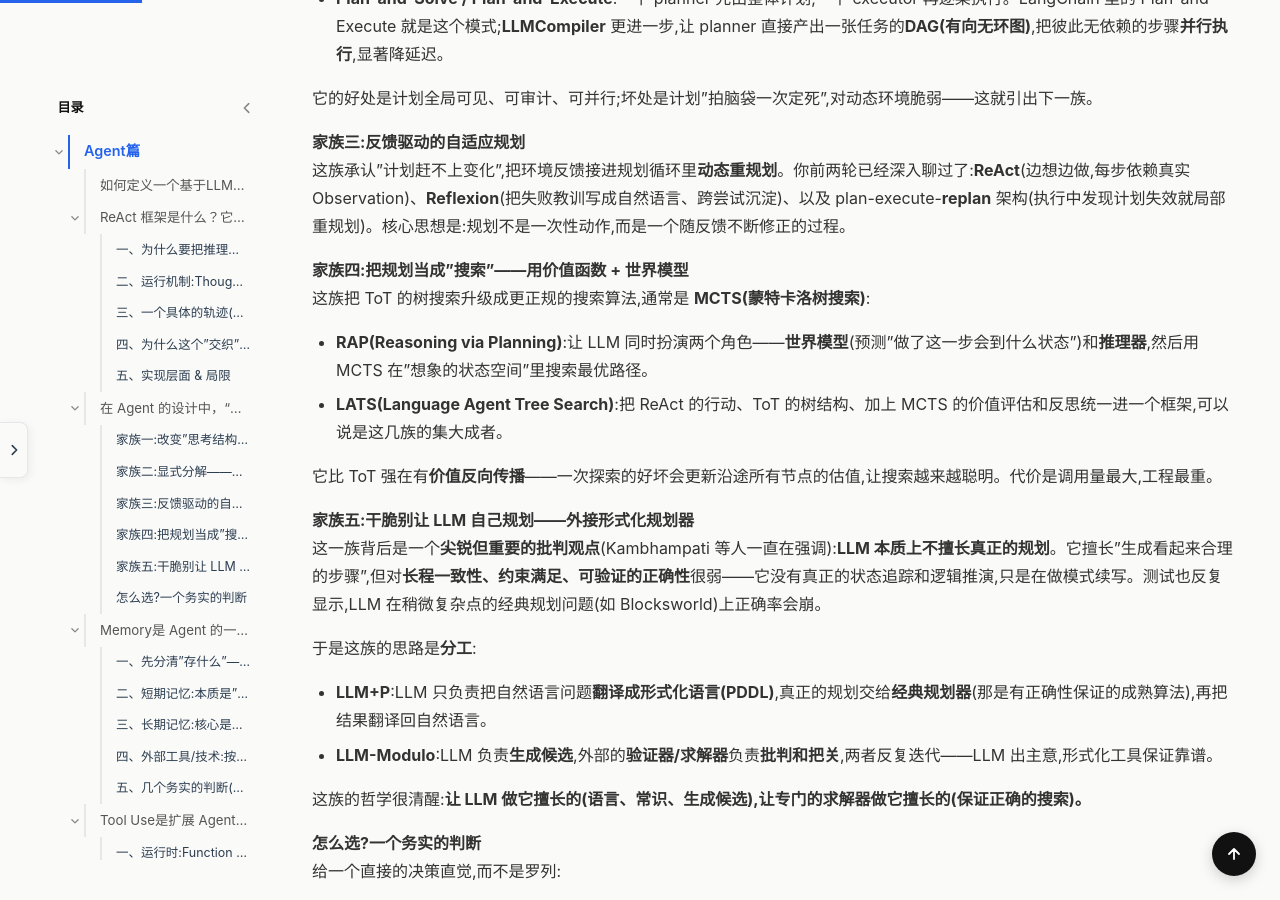
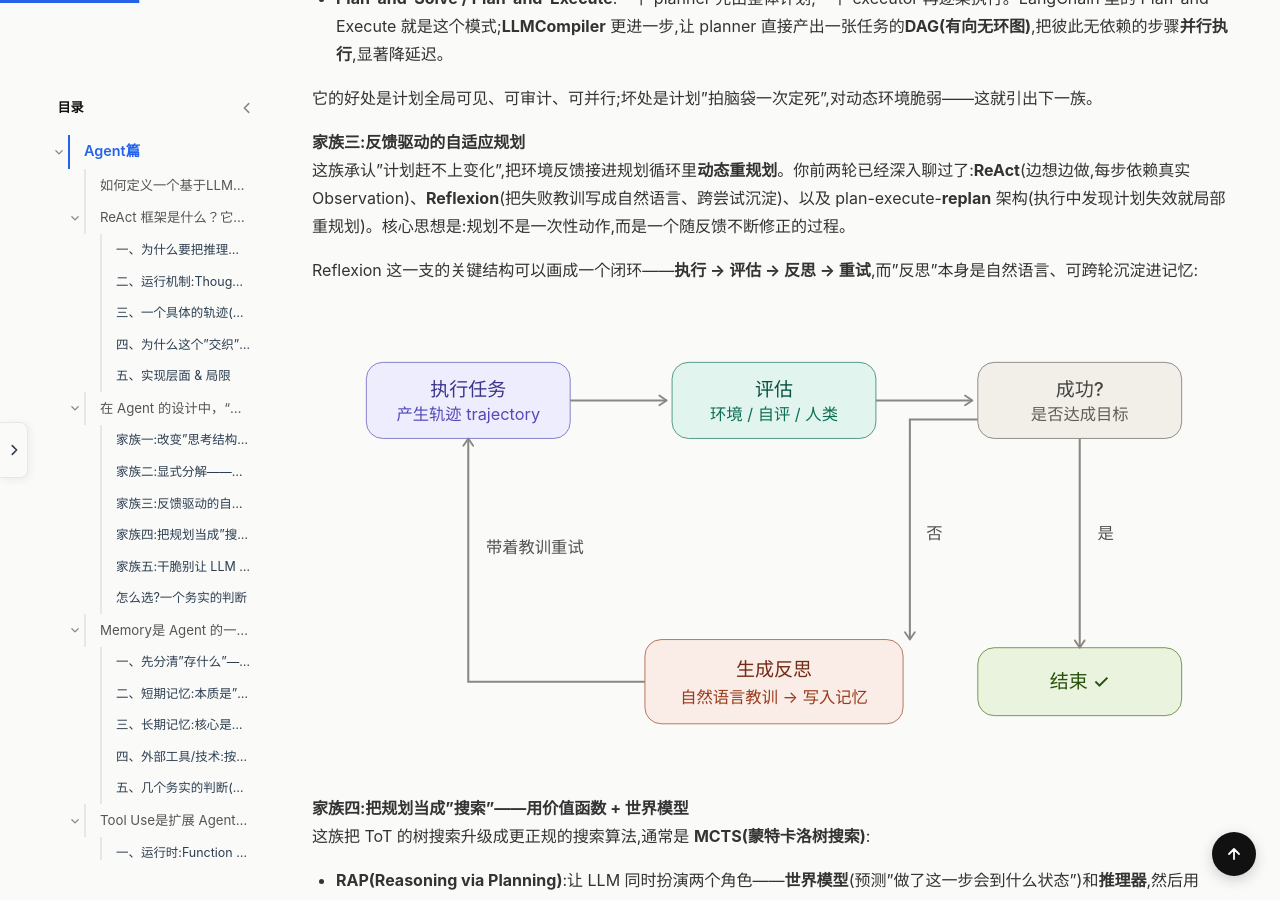
Before and after one commit to keith991001/keith991001.github.io, a Jekyll site: the page built from _posts/2026-07-10-llm-bagu.md, in a window 1280 px wide and 900 px high, scrolled down 5906 px. Built offline with Jekyll 4.4.1, drawn with Linux system fonts in a browser that asks for light colours; comment, search, counter and statistics services are not loaded.

Commit message:
docs(post): place rope + reflection diagrams; swap langchain PNG → SVG
- RoPE section: insert rope_vs_absolute_dependency.svg right after the
  "下面这张图对比…" sentence, before "三、几个重要的实现细节". Visualises
  where the section text lands: absolute encoding depends on both
  absolute positions, RoPE only on relative distance.
- Reflexion family under "家族三:反馈驱动的自适应规划": add
  agent_reflection_loop_reflexion.svg with a short lead-in explaining
  the execute → evaluate → reflect → retry loop that Reflexion embodies.
- Replace langchain_llamaindex_architecture.png (extracted from base64,
  ~19KB, raster) with langchain_llamaindex_stack_layers.svg (hand-drawn,
  vector, retina-sharp). Drop the PNG.

```diff
--- a/_posts/2026-07-10-llm-bagu.md
+++ b/_posts/2026-07-10-llm-bagu.md
@@ -142,6 +142,10 @@ Action 3:  finish["诺兰的《信条》,全球票房约 3.65 亿美元。"]
 #### 家族三:反馈驱动的自适应规划
 
 这族承认"计划赶不上变化",把环境反馈接进规划循环里**动态重规划**。你前两轮已经深入聊过了:**ReAct**(边想边做,每步依赖真实 Observation)、**Reflexion**(把失败教训写成自然语言、跨尝试沉淀)、以及 plan-execute-**replan** 架构(执行中发现计划失效就局部重规划)。核心思想是:规划不是一次性动作,而是一个随反馈不断修正的过程。
+
+Reflexion 这一支的关键结构可以画成一个闭环——**执行 → 评估 → 反思 → 重试**,而"反思"本身是自然语言、可跨轮沉淀进记忆:
+
+![](/assets/images/posts/bagu/agent_reflection_loop_reflexion.svg)
 
 #### 家族四:把规划当成"搜索"——用价值函数 + 世界模型
 
@@ -306,7 +310,7 @@ Action 3:  finish["诺兰的《信条》,全球票房约 3.65 亿美元。"]
 
 这张图是理解"应用场景不同"最直接的方式——它们不是二选一,而是可以叠在一起:
 
-![](/assets/images/posts/bagu/langchain_llamaindex_architecture.png)
+![](/assets/images/posts/bagu/langchain_llamaindex_stack_layers.svg)
 
 | 维度 | LlamaIndex | LangChain / LangGraph |
 |---|---|---|
@@ -766,6 +770,8 @@ RoPE(Rotary Position Embedding,旋转位置编码)由 Su 等人在 RoFormer(2021
 用直觉说:两个箭头之间的夹角,只跟"它们各自转了多少的差"有关。你把两个箭头一起再转任意角度,它们之间的夹角(从而点积)都不变。这意味着——一个词在句首还是句中,只要它和另一个词的**间隔**一样,注意力得分就一样。
 
 下面这张图对比"绝对位置编码"和"RoPE"在这件事上的本质区别:
+
+![](/assets/images/posts/bagu/rope_vs_absolute_dependency.svg)
 
 #### 三、几个重要的实现细节
 
```
Also changed, not shown: assets/images/posts/bagu/langchain_llamaindex_architecture.png (deleted), assets/images/posts/bagu/langchain_llamaindex_stack_layers.svg (added).
